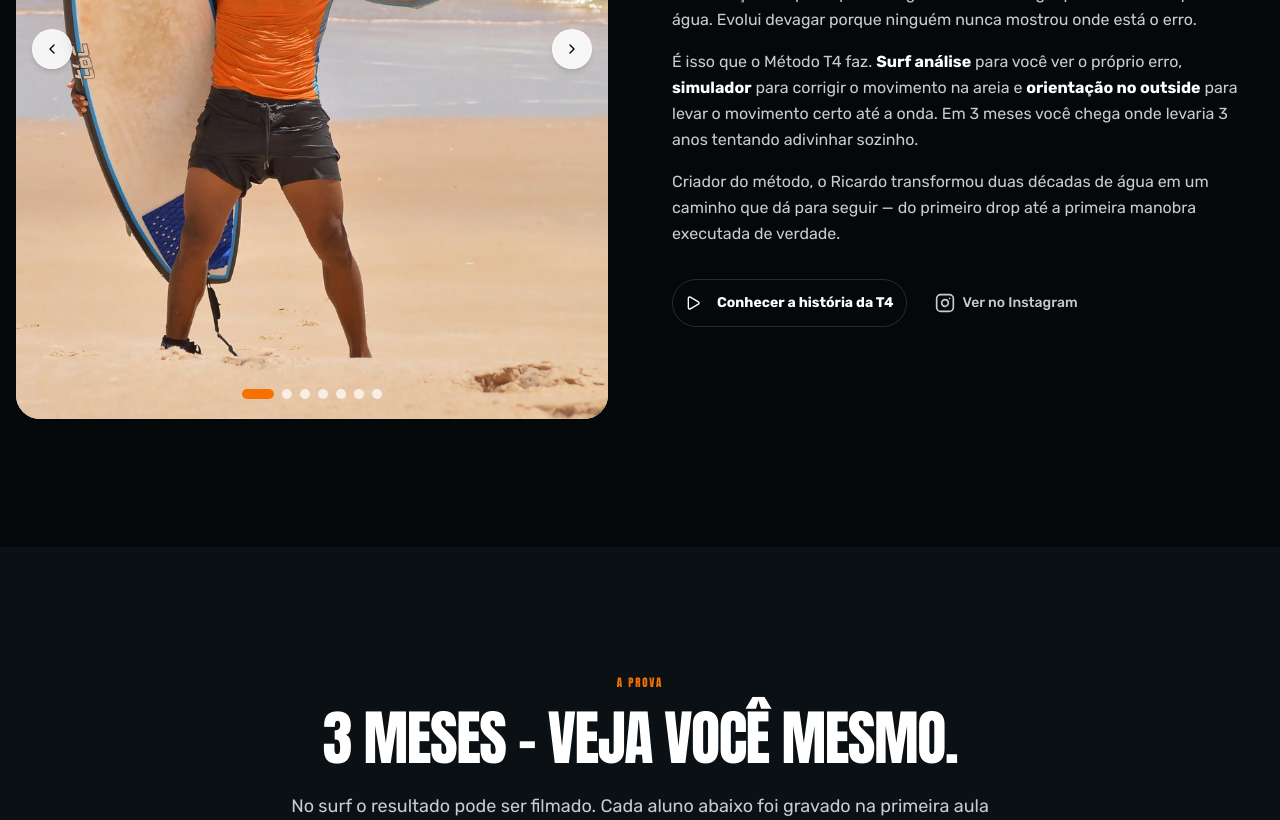
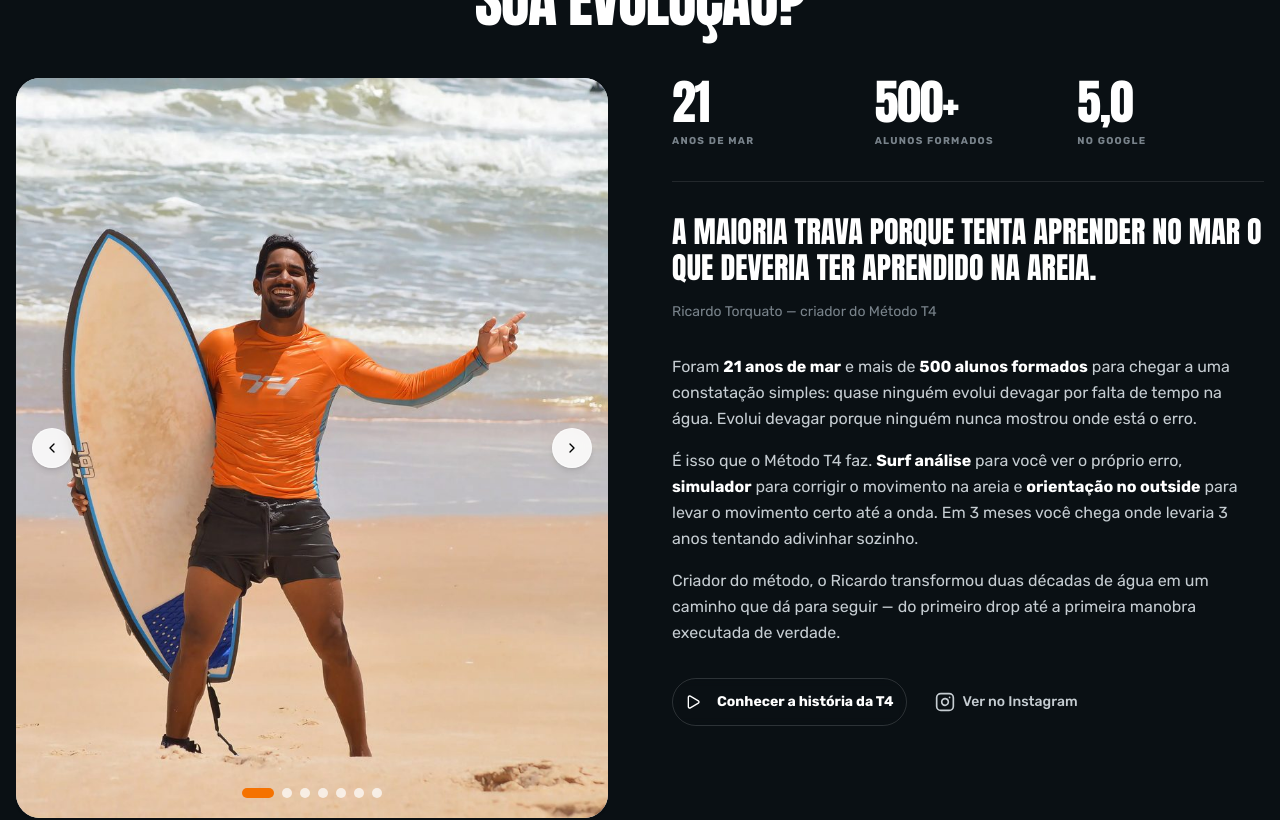
Before and after one commit to Annefrancielly/WebSiteT4, a Next.js app in the folder apps/web/: page / in a window 1280 px wide. Shown: the part 6900-7720 px from the top of the page. Built offline with nearby package versions, Linux system fonts and the light colour scheme.

Commit message:
feat(home): ordem final das seções e alternância de tons

```diff
--- a/apps/web/src/app/page.tsx
+++ b/apps/web/src/app/page.tsx
@@ -4,11 +4,12 @@
 import { CommonMistakesSection } from "@/features/components/home/CommonMistakesSection";
 import { LevelSelector } from "@/features/components/home/LevelSelector";
 import { CoursesShowcase } from "@/features/components/courses/CoursesShowcase";
+import { TestimonialsSection } from "@/features/components/home/TestimonialSection";
+import { InstructorSection } from "@/features/components/home/InstructorSection";
+import { PlansSection } from "@/features/components/home/PlansSection";
+import { FaqContactSection } from "@/features/components/home/FaqContactSection";
+import { FinalCtaSection } from "@/features/components/home/FinalCtaSection";
 import { MobileBuyBar } from "@/features/components/home/MobileBuyBar";
-import { PlansSection } from "@/features/components/home/PlansSection";
-import { InstructorSection } from "@/features/components/home/InstructorSection";
-import { TestimonialsSection } from "@/features/components/home/TestimonialSection";
-import { FaqContactSection } from "@/features/components/home/FaqContactSection";
 
 /**
  * Home.
@@ -16,25 +17,35 @@
  * A ordem das seções é a própria sequência da decisão de compra, e cada passo
  * responde à objeção que o passo anterior levanta:
  *
- *   Hero                 a promessa: 3 meses no lugar de 3 anos
- *      ↓                 "será que é verdade?"
- *   StatsStrip           os números
- *      ↓                 "por que comigo seria diferente?"
- *   MethodVideoSection   o Ricardo explicando
- *      ↓                 "e qual é o meu caso?"
+ *   HeroSection            a promessa: 3 meses no lugar de 3 anos
+ *      ↓                   "será que é verdade?"
+ *   StatsStrip             os números
+ *      ↓                   "por que comigo seria diferente?"
+ *   MethodVideoSection     o Ricardo explicando
+ *      ↓                   "e qual é o meu caso?"
  *   CommonMistakesSection  os 4 erros — o visitante reconhece o dele
- *      ↓                 "então qual curso é o meu?"
- *   LevelSelector        ele declara a situação
+ *      ↓                   "então qual curso é o meu?"
+ *   LevelSelector          ele declara a situação
  *      ↓
- *   CoursesShowcase      a oferta
+ *   CoursesShowcase        a oferta
+ *      ↓                   "funciona mesmo?"
+ *   TestimonialsSection    alunos gravados antes e depois
+ *      ↓                   "e quem é essa pessoa para me ensinar?"
+ *   InstructorSection      a autoridade
+ *      ↓
+ *   PlansSection           aulas presenciais, para quem mora perto
+ *      ↓                   "ainda tenho uma dúvida"
+ *   FaqContactSection      as seis objeções que travam a compra
+ *      ↓
+ *   FinalCtaSection        o último convite
  *
  * Nenhuma dessas posições é decorativa. Trocar duas de lugar quebra a cadeia:
  * o Método antes dos números pede fé sem prova; o seletor antes dos erros pede
- * uma decisão de quem ainda não sabe qual é o problema dele; e a vitrine antes
- * do seletor torna o atalho inútil, porque o visitante já percorreu os cards.
+ * decisão de quem ainda não sabe qual é o problema dele; a prova antes da
+ * oferta prova algo que o visitante ainda não sabe que quer; e o FAQ depois do
+ * último CTA responde uma dúvida que já fez a pessoa ir embora.
  *
- * Da PlansSection para baixo ainda é o site antigo. A costura entre o bloco
- * escuro e o creme é o limite exato de até onde a refatoração chegou.
+ * A PlansSection ainda é a antiga, em creme — é a última costura visível.
  */
 export default function Home() {
   return (
@@ -54,11 +65,15 @@
 
       <CoursesShowcase id="cursos" />
 
+      <TestimonialsSection />
+
+      <InstructorSection />
+
       <PlansSection />
 
-      <InstructorSection />
-      <TestimonialsSection />
       <FaqContactSection />
+
+      <FinalCtaSection />
 
       {/*
         Fica por último no JSX porque é sobreposição, não conteúdo: assim ela é
--- a/apps/web/src/constants/site-data.ts
+++ b/apps/web/src/constants/site-data.ts
@@ -140,6 +140,69 @@
     question: "EXISTE ALGUMA IDADE MÍNIMA PARA COMEÇAR?",
     answer: "Atendemos desde crianças (a partir de 4 anos) até adultos que decidiram realizar o sonho de surfar aos 50 ou 60 anos. O surf é para todos e o Método T4 adapta o esforço para cada perfil."
   }
+];
+
+/**
+ * FAQ da Home — dúvidas que travam a COMPRA.
+ *
+ * Convive de propósito com o FAQ_DATA acima, e a separação não é duplicação:
+ * são dois públicos em dois momentos.
+ *
+ *   FAQ_DATA        página /faq. Suporte e operação: como recebo o acesso,
+ *                   posso remarcar aula, quais equipamentos. Quem lê já
+ *                   comprou, ou está prestes a.
+ *
+ *   FAQ_DECISAO     Home, logo antes do último CTA. Só as objeções que fazem
+ *                   alguém FECHAR A PÁGINA: qual curso é o meu, funciona por
+ *                   vídeo, e se eu errar a escolha.
+ *
+ * Misturar os dois é o erro clássico de FAQ: uma lista de vinte perguntas em
+ * que a dúvida que impedia a compra fica em décimo quarto lugar, depois de
+ * "quais equipamentos vocês fornecem".
+ */
+export type PerguntaFrequente = {
+  id: string;
+  pergunta: string;
+  resposta: string;
+};
+
+export const FAQ_DECISAO: PerguntaFrequente[] = [
+  {
+    id: "qual-curso-iniciante",
+    pergunta: "Nunca surfei. Qual curso eu escolho?",
+    resposta:
+      "O Aprendendo a Surfar do Zero. Ele parte do absoluto zero — base na prancha, escolha do equipamento, remada e o drop passo a passo. Não existe pré-requisito nenhum.",
+  },
+  {
+    id: "evolucao-ou-progressivo",
+    pergunta: "Já pego ondas. É o Evolução ou o Progressivo?",
+    resposta:
+      "Se você pega a onda mas perde a parede, entra atrasado ou não gera velocidade, é o Evolução. Se você já corre a onda com velocidade e o que falta é executar manobra — cavada, rasgada, cutback — é o Progressivo.",
+  },
+  {
+    id: "aprender-por-video",
+    pergunta: "Dá para aprender surf de verdade por vídeo?",
+    resposta:
+      "Boa parte do que trava a evolução acontece antes de entrar na água — leitura de mar, posicionamento, o movimento do pop-up. Isso se aprende melhor em vídeo, revendo quantas vezes precisar, do que numa aula em que a onda não espera.",
+  },
+  {
+    id: "curso-errado",
+    pergunta: "E se eu comprar o curso errado?",
+    resposta:
+      "Você tem 7 dias de garantia. Se não for para o seu momento, devolvemos o valor integral — é o seu direito por lei e nós fazemos questão de deixar claro.",
+  },
+  {
+    id: "prancha-propria",
+    pergunta: "Preciso ter prancha própria?",
+    resposta:
+      "Não para começar. E o curso Do Zero tem uma aula inteira sobre como escolher a prancha ideal, para você não gastar errado na primeira compra.",
+  },
+  {
+    id: "mais-de-um-curso",
+    pergunta: "Posso comprar mais de um curso?",
+    resposta:
+      "Pode. E vale conversar antes: dependendo do seu momento, faz mais sentido começar por um e avançar para o próximo. Chame no WhatsApp que eu te oriento.",
+  },
 ];
 
 export const CURSOS_CONVERSAO_KIWIFY_URL = "https://pay.kiwify.com.br/inoxL34";
--- a/apps/web/src/features/components/home/FaqContactSection.tsx
+++ b/apps/web/src/features/components/home/FaqContactSection.tsx
@@ -1,55 +1,104 @@
-import { MessageCircle } from "lucide-react";
-import { Button } from "@/features/components/ui/button";
-import { Badge } from "@/features/components/ui/badge";
+import { Plus } from "lucide-react";
 
+import { criarUrlWhatsApp, FAQ_DECISAO } from "@/constants/site-data";
+import { DarkSection } from "@/features/components/shared/DarkSection";
+import { Reveal } from "@/features/components/shared/Reveal";
+
+const MENSAGEM_DUVIDA =
+  "Olá! Vim pelo site da T4 Surf e fiquei com uma dúvida sobre os cursos.";
+
+/**
+ * FAQ da Home: as objeções que impedem a compra.
+ *
+ * Vem imediatamente antes do último CTA, e essa posição é a razão de a seção
+ * existir. Quem chegou até aqui já viu preço, conteúdo e prova — se ainda não
+ * comprou, é porque sobrou uma dúvida. As seis perguntas são exatamente as seis
+ * dúvidas que sobram.
+ *
+ * SOBRE O ACORDEÃO: usa <details>/<summary> nativo do navegador, e não o
+ * componente Accordion do Shadcn que existe no projeto.
+ *
+ * A troca é deliberada. O Accordion do Radix é excelente, mas obrigaria esta
+ * seção a virar Client Component — ou seja, mandar JavaScript ao navegador para
+ * abrir e fechar um texto, que é o que o <details> faz desde sempre, de graça,
+ * com acessibilidade e busca do Ctrl+F inclusas.
+ *
+ * O Accordion continuaria sendo a escolha certa se precisássemos do que o
+ * nativo não faz: fechar um item ao abrir outro, animar a altura com precisão,
+ * controlar o estado de fora. Nada disso é necessário aqui — e é o tipo de
+ * decisão que separa "usar a biblioteca" de "usar a plataforma".
+ */
 export function FaqContactSection() {
   return (
-    <section className="py-24 bg-brand-beige">
-      <div className="container px-4 mx-auto text-center">
-        <Badge className="bg-green-100 text-green-700 hover:bg-green-200 border-none mb-6 px-4 py-1">
-          Fale Conosco
-        </Badge>
+    <DarkSection id="faq" ariaLabelledBy="faq-title" tone="base">
+      <Reveal>
+        <p className="text-center font-display text-[11px] font-bold uppercase tracking-[0.16em] text-brand-orange">
+          Dúvidas
+        </p>
+      </Reveal>
 
-        <h2 className="text-3xl md:text-5xl font-black text-brand-black mb-4">
-          Tire Suas Dúvidas Agora!
+      <Reveal index={1}>
+        <h2
+          id="faq-title"
+          className="mt-4 text-center font-display text-4xl uppercase leading-none tracking-tight md:text-5xl lg:text-6xl"
+        >
+          Antes de decidir
         </h2>
-        <p className="text-gray-600 mb-12 max-w-xl mx-auto">
-          Entre em contato direto pelo WhatsApp e receba atendimento
-          personalizado da nossa equipe.
-        </p>
+      </Reveal>
 
-        {/* Card Branco Central */}
-        <div className="bg-white max-w-lg mx-auto rounded-3xl p-10 shadow-xl border border-gray-100">
-          <div className="w-16 h-16 bg-green-500 rounded-full flex items-center justify-center mx-auto mb-6 shadow-lg shadow-green-500/30">
-            <MessageCircle className="w-8 h-8 text-white fill-white" />
+      <div className="mx-auto mt-11 max-w-3xl">
+        {FAQ_DECISAO.map((item, indice) => (
+          <Reveal key={item.id} index={indice + 2}>
+            <details
+              /*
+                A primeira pergunta nasce aberta. Não é enfeite: um acordeão
+                todo fechado parece uma lista de títulos, e muita gente não
+                descobre que aquilo abre. Com um item aberto o padrão fica
+                evidente — e a pergunta que abre é justamente a mais comum.
+              */
+              open={indice === 0}
+              className="group border-b border-white/10"
+            >
+              <summary className="flex cursor-pointer list-none items-center justify-between gap-4 py-5 text-left font-display text-lg uppercase leading-tight text-white transition-colors hover:text-brand-orange md:text-xl">
+                {item.pergunta}
+
+                {/*
+                  Um ícone só, girando 45° ao abrir: o "+" vira "×". Uma peça em
+                  vez de duas evita o salto que acontece quando um ícone é
+                  trocado por outro de largura diferente.
+                */}
+                <Plus
+                  aria-hidden="true"
+                  className="size-5 shrink-0 text-brand-orange transition-transform duration-300 group-open:rotate-45"
+                />
+              </summary>
+
+              <div className="pb-5 pr-9 text-[15px] leading-relaxed text-brand-ink-muted">
+                {item.resposta}
+              </div>
+            </details>
+          </Reveal>
+        ))}
       </div>
 
-          <h3 className="text-2xl font-bold text-brand-black mb-2">WhatsApp</h3>
-          <p className="text-gray-500 text-sm mb-8">
-            Atendimento rápido e personalizado
-          </p>
-
-          <Button
-            className="w-full bg-[#25D366] hover:bg-[#128C7E] text-white font-bold h-14 text-lg rounded-xl shadow-lg transition-transform hover:scale-105"
-            asChild
-          >
+      <Reveal index={FAQ_DECISAO.length + 2}>
+        {/*
+          A saída para quem tem uma dúvida que não está na lista. Sem ela, o
+          visitante indeciso não tem para onde ir a não ser para trás — e a
+          conversa no WhatsApp é onde o Ricardo fecha venda.
+        */}
+        <p className="mt-10 text-center text-brand-ink-text">
+          Tem outra dúvida?{" "}
           <a
-              href="https://wa.me/+5579988330770"
+            href={criarUrlWhatsApp(MENSAGEM_DUVIDA)}
             target="_blank"
             rel="noopener noreferrer"
+            className="font-semibold text-brand-orange underline-offset-4 hover:underline"
           >
-              Chamar no WhatsApp
+            Fala comigo no WhatsApp
           </a>
-          </Button>
-        </div>
-
-        <div className="mt-12 text-sm text-brand-orange font-bold uppercase tracking-wide">
-          Horário de Atendimento:
-          <span className="block text-gray-500 font-medium normal-case mt-1">
-            Segunda a Sexta: 9h às 18h | Sábados: 9h às 13h
-          </span>
-        </div>
-      </div>
-    </section>
+        </p>
+      </Reveal>
+    </DarkSection>
   );
 }
--- /dev/null
+++ b/apps/web/src/features/components/home/FinalCtaSection.tsx
@@ -0,0 +1,73 @@
+import Link from "next/link";
+import { ArrowRight, ShieldCheck } from "lucide-react";
+
+import { Button } from "@/features/components/ui/button";
+import { DarkSection } from "@/features/components/shared/DarkSection";
+import { Reveal } from "@/features/components/shared/Reveal";
+
+/**
+ * Último CTA da Home.
+ *
+ * Existe porque quem chega ao fim da página é quem leu tudo — e leu tudo quem
+ * está interessado. Terminar a Home no FAQ deixaria essa pessoa sem nada para
+ * fazer a não ser rolar de volta procurando um botão.
+ *
+ * A frase de apoio é uma escolha entre dois caminhos, não uma promessa nova:
+ * "três anos de tentativa e erro, ou o curso certo para o seu momento". Ela
+ * fecha o arco que o Hero abriu, com a mesma unidade de tempo, e não inventa
+ * urgência artificial. Nada de contador regressivo, nada de "últimas vagas" —
+ * a decisão continua sendo do visitante.
+ *
+ * Aponta para o SELETOR, e não para a vitrine. Quem chegou aqui sem comprar
+ * provavelmente ainda não sabe qual dos três é o dele; mandá-lo de volta para
+ * três produtos seria repetir a pergunta que ele não soube responder.
+ */
+export function FinalCtaSection() {
+  return (
+    <DarkSection ariaLabelledBy="cta-final-title" tone="soft">
+      <div className="mx-auto max-w-2xl text-center">
+        <Reveal>
+          <p className="font-display text-[11px] font-bold uppercase tracking-[0.16em] text-brand-orange">
+            Comece hoje
+          </p>
+        </Reveal>
+
+        <Reveal index={1}>
+          <h2
+            id="cta-final-title"
+            className="mt-4 font-display text-4xl uppercase leading-none tracking-tight md:text-5xl lg:text-6xl"
+          >
+            Seu próximo nível{" "}
+            <span className="text-brand-orange">começa aqui</span>
+          </h2>
+        </Reveal>
+
+        <Reveal index={2}>
+          <p className="mt-6 text-lg leading-relaxed">
+            Três anos de tentativa e erro, ou o curso certo para o seu momento.
+          </p>
+        </Reveal>
+
+        <Reveal index={3}>
+          <Button
+            asChild
+            size="lg"
+            className="group mt-9 h-auto min-h-[52px] rounded-lg bg-brand-orange px-8 font-display text-base uppercase tracking-wide text-brand-black transition-colors hover:bg-brand-orange/90"
+          >
+            <Link href="#nivel">
+              Encontre seu curso
+              <ArrowRight className="size-4 transition-transform duration-200 group-hover:translate-x-1" />
+            </Link>
+          </Button>
+        </Reveal>
+
+        <Reveal index={4}>
+          <p className="mt-5 flex items-center justify-center gap-1.5 text-sm text-brand-ink-muted">
+            <ShieldCheck className="size-4" aria-hidden="true" />7 dias de
+            garantia · acesso imediato
+          </p>
+        </Reveal>
+      </div>
+    </DarkSection>
+  );
+}
--- a/apps/web/src/features/components/home/InstructorSection.tsx
+++ b/apps/web/src/features/components/home/InstructorSection.tsx
@@ -46,7 +46,7 @@
  */
 export function InstructorSection() {
   return (
-    <DarkSection id="sobre" ariaLabelledBy="sobre-title" tone="base">
+    <DarkSection id="sobre" ariaLabelledBy="sobre-title" tone="soft">
       <Reveal>
         <p className="text-center font-display text-[11px] font-bold uppercase tracking-[0.16em] text-brand-orange">
           Autoridade
--- a/apps/web/src/features/components/home/TestimonialSection.tsx
+++ b/apps/web/src/features/components/home/TestimonialSection.tsx
@@ -169,7 +169,7 @@
     <DarkSection
       id="resultados"
       ariaLabelledBy="resultados-title"
-      tone="soft"
+      tone="base"
       className="scroll-mt-24"
     >
       <Reveal>
```
Also changed, not shown: apps/web/src/app/globals.css (+8 -0 lines). Lines whose indentation alone changed are shown as unchanged.
